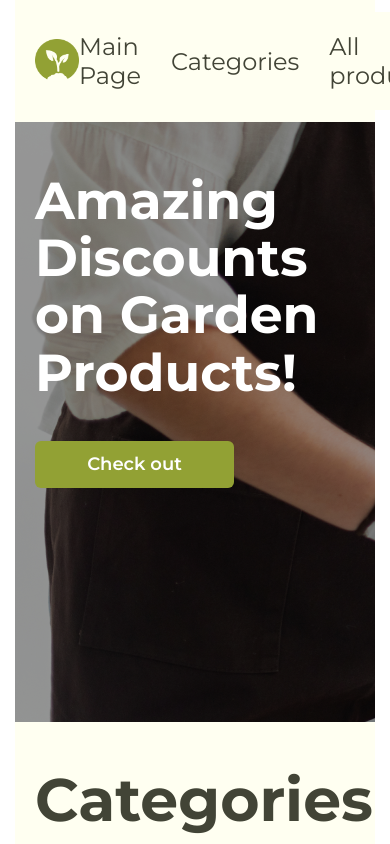
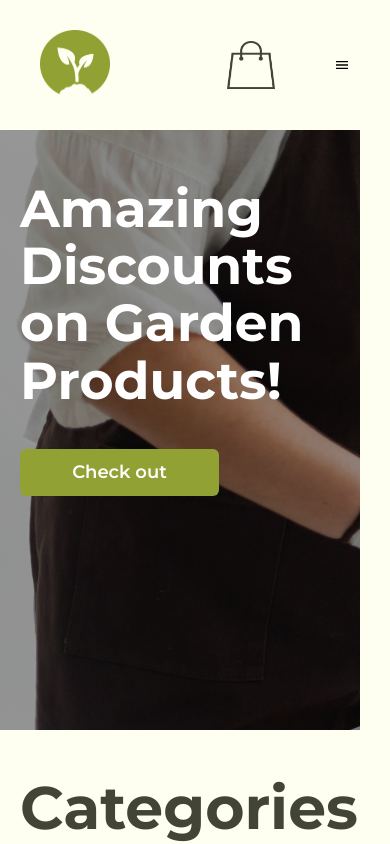
Before and after one commit to Vadim1489/GardenProject_FE_TelRan, a React (Create React App) app: page / in a window 390 px wide. Shown: the top 844 px of the page. Built offline with nearby package versions, Linux system fonts and the light colour scheme; no server answers.

Commit message:
burger menu

```diff
--- a/src/App.js
+++ b/src/App.js
@@ -20,17 +20,23 @@ function App() {
   const dispatch = useDispatch();
 
 const [modalActive, setModalActive] = useState(false);
+const [menuActive, setMenuActive] = useState(false);
+
 const closeModalWindow = () => {
   setModalActive(false);
   dispatch(clearCartAction());
 };
 const openModalWindow = () => setModalActive(true);
 
+const openMenu = () => setMenuActive(true);
+const closeMenu = () => setMenuActive(false);
+
+
 
 
   return (
-    <div className='main_container'>
-      <Context.Provider value={{closeModalWindow, openModalWindow, modalActive }}>
+    <div>
+      <Context.Provider value={{closeModalWindow, openModalWindow, modalActive, openMenu, closeMenu, menuActive}}>
         <OrderPopup/>
         <Header />
         <Routes>
--- a/src/components/Header/index.jsx
+++ b/src/components/Header/index.jsx
@@ -1,10 +1,12 @@
-import React from 'react'
+import React, { useContext } from 'react'
 import NavMenu from '../NavMenu';
 import { Link } from 'react-router-dom';
 import s from './index.module.css';
 import logo from './media/logo.png';
 import Cart from './media/cart.png';
 import { useSelector } from 'react-redux';
+import { IoMdMenu } from "react-icons/io";
+import { Context } from '../../context';
 
 
 
@@ -14,6 +16,8 @@ export default function Header() {
   const cartState = useSelector(store => store.cart);
 
   const totalCount = cartState.reduce((acc, el) => acc + el.count, 0);
+
+  const { openMenu } = useContext(Context);
 
   return (
     <header className={s.header}>
@@ -26,6 +30,7 @@ export default function Header() {
             : <span>{ totalCount }</span>
           }
         </Link>
+        <IoMdMenu onClick={openMenu} />
     </header>
   )
 }
--- a/src/components/Header/index.module.css
+++ b/src/components/Header/index.module.css
@@ -5,91 +5,67 @@
     align-items: center;
     padding: 30px 40px;
     background-color: #FFFFF1;
-    box-sizing: border-box;
+    max-width: 1440px;
+    margin: auto;
+    gap: 32px;
     position: relative;
-    max-width: 100%;
 }
 
 .logo {
     display: flex;
-    justify-content: left;
+    justify-content: center;
     align-items: center;
-    padding: 0;
 }
 
-.logo>img {
+.logo > img {
     width: 70px;
     height: 70px;
 }
 
 .cart {
     display: flex;
-    justify-content: end;
+    justify-content: center;
     align-items: center;
     position: relative;
-    padding: 0;
 }
 
-.cart>img {
+.cart > img {
     width: 48px;
     height: 48px;
 }
 
-.header>a {
+.header > a {
     text-decoration: none;
     color: #000;
     display: flex;
     align-items: center;
 }
 
-.header>a span {
+.header > a span {
     display: flex;
     justify-content: center;
     align-items: center;
     background-color: #92A134;
-    font-size: 12px;
+    font-size: 10px;
     border-radius: 50%;
     padding: 5px;
-    width: 26px;
-    height: 26px;
+    width: 17px;
+    height: 17px;
     color: white;
     position: absolute;
-    top: -7px;
-    left: -4px;
+    top: -5px;
+    right: -5px;
 }
 
-@media (max-width: 1439px) {
-    .header {
-        padding: 30px 20px;
+.header > div > svg {
+    display: none;
+}
+
+@media (max-width: 480px){
+    .header > div > svg {
+        display: block;
+        font-size: 30px;
+        cursor: pointer;
+
     }
 }
-
-@media (max-width: 999px) {
-    .header {
-        padding: 20px;
-    }
-}
-
-@media (max-width: 767px) {
-    .header {
-        padding: 12px 20px;
-    }
-
-    .logo>img {
-        width: 44px;
-        height: 44px;
-    }
-
-    .cart>img {
-        width: 32px;
-        height: 32px;
-    }
-
-    .header>a span {
-        font-size: 8px;
-        width: 17px;
-        height: 17px;
-        left: -3px;
-        top: -5px;
-    }
-}
--- a/src/components/NavMenu/index.jsx
+++ b/src/components/NavMenu/index.jsx
@@ -1,17 +1,23 @@
-import React from 'react';
+import React, { useContext } from 'react';
 import { Link } from 'react-router-dom';
 import s from './index.module.css';
+import { IoMdClose } from "react-icons/io";
+import { Context } from '../../context';
 
 
 export default function NavMenu() {
 
+  const { closeMenu, menuActive } = useContext(Context);
+
+
   return (
     <div>
-      <nav className={s.nav_menu}>
+      <nav className={[s.nav_menu, menuActive ? s.active : '' ].join(' ')} >
         <Link to='/'>Main Page</Link>
         <Link to='/categories'>Categories</Link>
         <Link to='/all_products'>All products</Link>
         <Link to='/all_sales'>All sales</Link>
+        <IoMdClose onClick={closeMenu} />
       </nav>
 
     </div>
--- a/src/components/NavMenu/index.module.css
+++ b/src/components/NavMenu/index.module.css
@@ -18,3 +18,49 @@
     width: 48px;
     height: 48px;
 }
+
+.nav_menu > svg {
+    display: none;
+}
+
+@media (max-width: 480px) {
+
+    .nav_menu {
+        display: none;
+        flex-direction: column;
+        position: fixed;
+        top: 0;
+        right: 0;
+        background-color: #FFFFF1;
+        z-index: 200;
+        width: 75vw;
+        height: 100vh;
+        align-items: flex-start;
+        justify-content: flex-start;
+        padding-top: 80px;
+        padding-left: 20px;
+        transition: transform 0.3s ease;
+        transform: translateX(100%);
+    }
+
+    .nav_menu.active {
+        display: flex;
+        transform: translateX(0);
+    }
+
+    .nav_menu > svg {
+        display: block;
+        position: absolute;
+        top: 20px;
+        right: 20px;
+        font-size: 24px;
+        cursor: pointer;
+        color: #424436;
+    }
+
+
+    .nav_menu > a {
+        margin-bottom: 15px;
+        text-align: left;
+    }
+}
```
